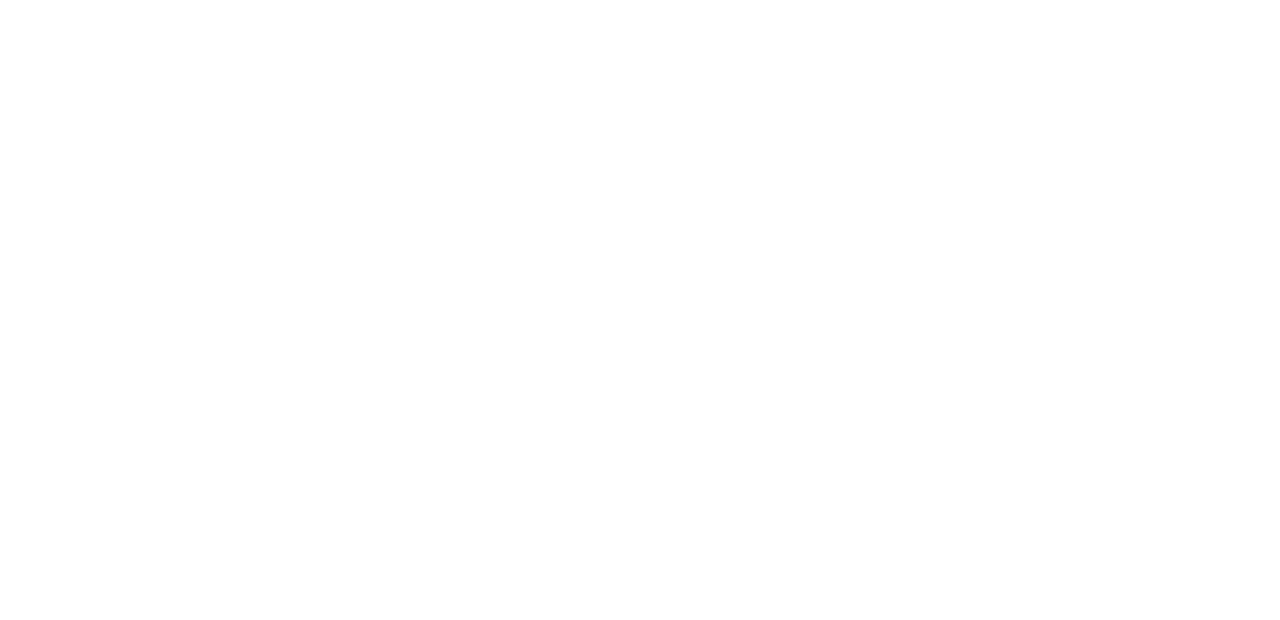
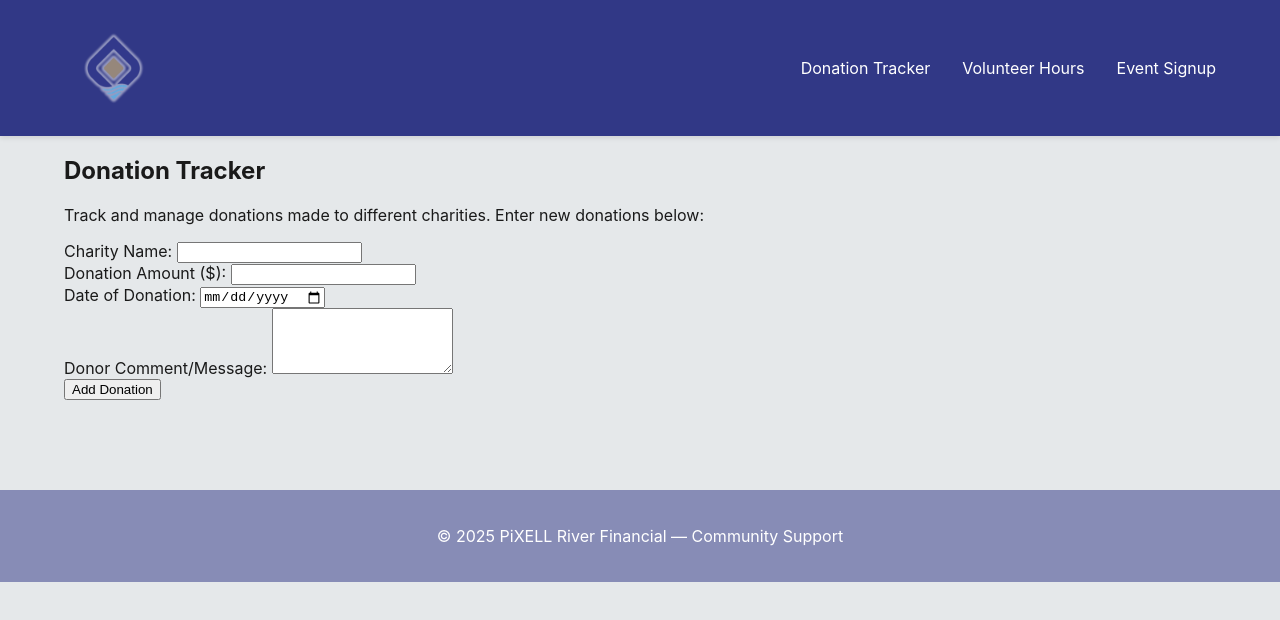
Before and after one commit to rrcw2025oabdel/Community_Support-_racker_Project_Group4, a plain HTML site: page donation.html in a window 1280 px wide. Drawn offline with Linux system fonts and the light colour scheme.

Commit message:
Addinh Html Structure for the donation tracker page

```diff
--- a/donation.html
+++ b/donation.html
@@ -0,0 +1,80 @@
+<!DOCTYPE html>
+<html lang="en">
+<head>
+    <meta charset="UTF-8">
+    <meta name="viewport" content="width=device-width, initial-scale=1.0">
+    <title>PiXELL River Community Support</title>
+    <link rel="stylesheet" href="styles.css">
+    <script src="script.js" defer></script>
+    <script src="donation.js" defer></script>
+</head>
+<body>
+
+<header class="main-header">
+    <div class="container header-content">
+
+        <!-- Logo -->
+        <div class="logo">
+            <img src="images/Logo.png" alt="Logo">
+        </div>
+
+        <!-- Navigation Menu -->
+        <nav class="main-nav" id="navMenu">
+            <ul>
+                <li><a href="donation.html">Donation Tracker</a></li>
+                <li><a href="volunteer.html">Volunteer Hours</a></li>
+                <li><a href="events.html">Event Signup</a></li>
+            </ul>
+        </nav>
+
+        <!-- Hamburger Menu -->
+        <div class="hamburger" onclick="toggleMenu()">
+            <span></span>
+            <span></span>
+            <span></span>
+        </div>
+
+    </div>
+</header>
+
+<!-- Donation Tracker Form Section -->
+<section id="donationTracker" class="donation-tracker container">
+    <h2>Donation Tracker</h2>
+    <p>Track and manage donations made to different charities. Enter new donations below:</p>
+
+    <form id="donationForm">
+        <div class="form-group">
+            <label for="charityName">Charity Name:</label>
+            <input type="text" id="charityName" name="charityName" class="donation-tracker__input" required>
+        </div>
+
+        <div class="form-group">
+            <label for="donationAmount">Donation Amount ($):</label>
+            <input type="number" id="donationAmount" name="donationAmount" class="donation-tracker__input" required>
+        </div>
+
+        <div class="form-group">
+            <label for="donationDate">Date of Donation:</label>
+            <input type="date" id="donationDate" name="donationDate" class="donation-tracker__input" required>
+        </div>
+
+        <div class="form-group">
+            <label for="donorMessage">Donor Comment/Message:</label>
+            <textarea id="donorMessage" name="donorMessage" rows="4"></textarea>
+        </div>
+
+        <button type="submit" class="donation-tracker__btn">Add Donation</button>
+    </form>
+
+    <!-- submitted donations will be added here -->
+    <div id="donationList" class="donation-list"></div>
+</section>
+
+<footer class="main-footer">
+    <div class="container">
+        <p>© 2025 PiXELL River Financial — Community Support</p>
+    </div>
+</footer>
+
+</body>
+</html>
```
Also changed, not shown: index.html (+3 -3 lines), donation.js (added).
